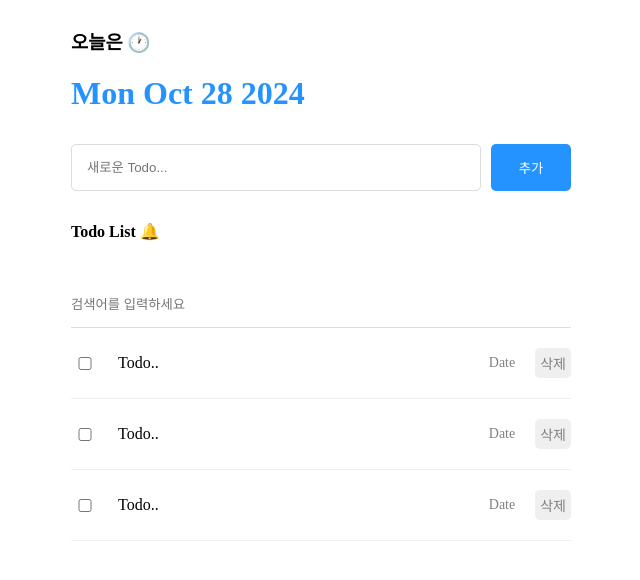
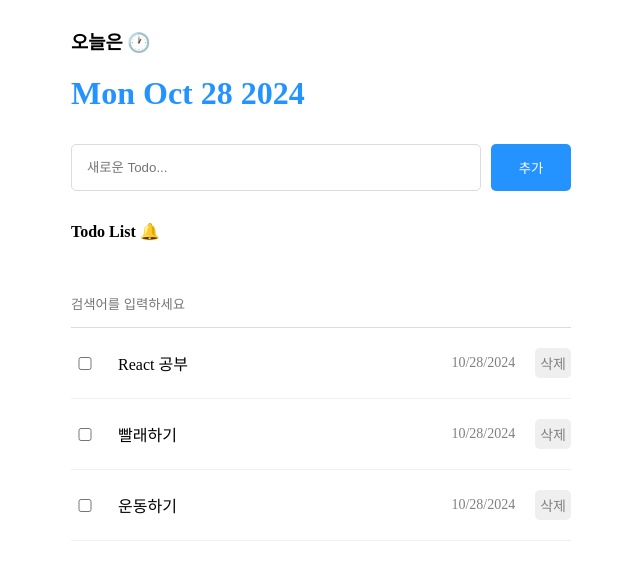
Before and after one commit to junsunghan/TodoList, a React (Vite) app: page / in a window 1280 px wide. Shown: the top 580 px of the page, without its empty margins (319-959 px from the left). Built offline with nearby package versions, Linux system fonts and the light colour scheme.

Commit message:
4. Search 기능 구현 완료

```diff
--- a/src/App.jsx
+++ b/src/App.jsx
@@ -43,7 +43,7 @@
     <div className="APP">
       <Header />
       <Editor onCreate={onCreate} />
-      <List />
+      <List todos={todos} />
     </div>
   );
 }
--- a/src/components/List.jsx
+++ b/src/components/List.jsx
@@ -1,15 +1,35 @@
 import "./List.css";
 import TodoItem from "./TodoItem";
+import { useState } from "react";
 
-const List = () => {
+const List = ({ todos }) => {
+  const [search, setSearch] = useState("");
+
+  const onChangeSearch = (e) => {
+    setSearch(e.target.value);
+  };
+
+  const getFilteredData = () => {
+    if (search === "") {
+      return todos;
+    }
+    return todos.filter((todo) => todo.content.toLowerCase().includes(search));
+  };
+
+  const filteredTodos = getFilteredData();
+
   return (
     <div className="List">
       <h4>Todo List 🔔</h4>
-      <input placeholder="검색어를 입력하세요" />
+      <input
+        value={search}
+        onChange={onChangeSearch}
+        placeholder="검색어를 입력하세요"
+      />
       <div className="todos_wrapper">
-        <TodoItem />
-        <TodoItem />
-        <TodoItem />
+        {filteredTodos.map((todo) => {
+          return <TodoItem key={todo.id} {...todo} />;
+        })}
       </div>
     </div>
   );
--- a/src/components/TodoItem.jsx
+++ b/src/components/TodoItem.jsx
@@ -1,11 +1,11 @@
 import "./TodoItem.css";
 
-const TotoItem = () => {
+const TotoItem = ({ id, isDone, content, date }) => {
   return (
     <div className="TodoItem">
-      <input type="checkbox" />
-      <div className="content">Todo..</div>
-      <div className="date">Date</div>
+      <input readOnly checked={isDone} type="checkbox" />
+      <div className="content">{content}</div>
+      <div className="date">{new Date(date).toLocaleDateString()}</div>
       <button>삭제</button>
     </div>
   );
```
